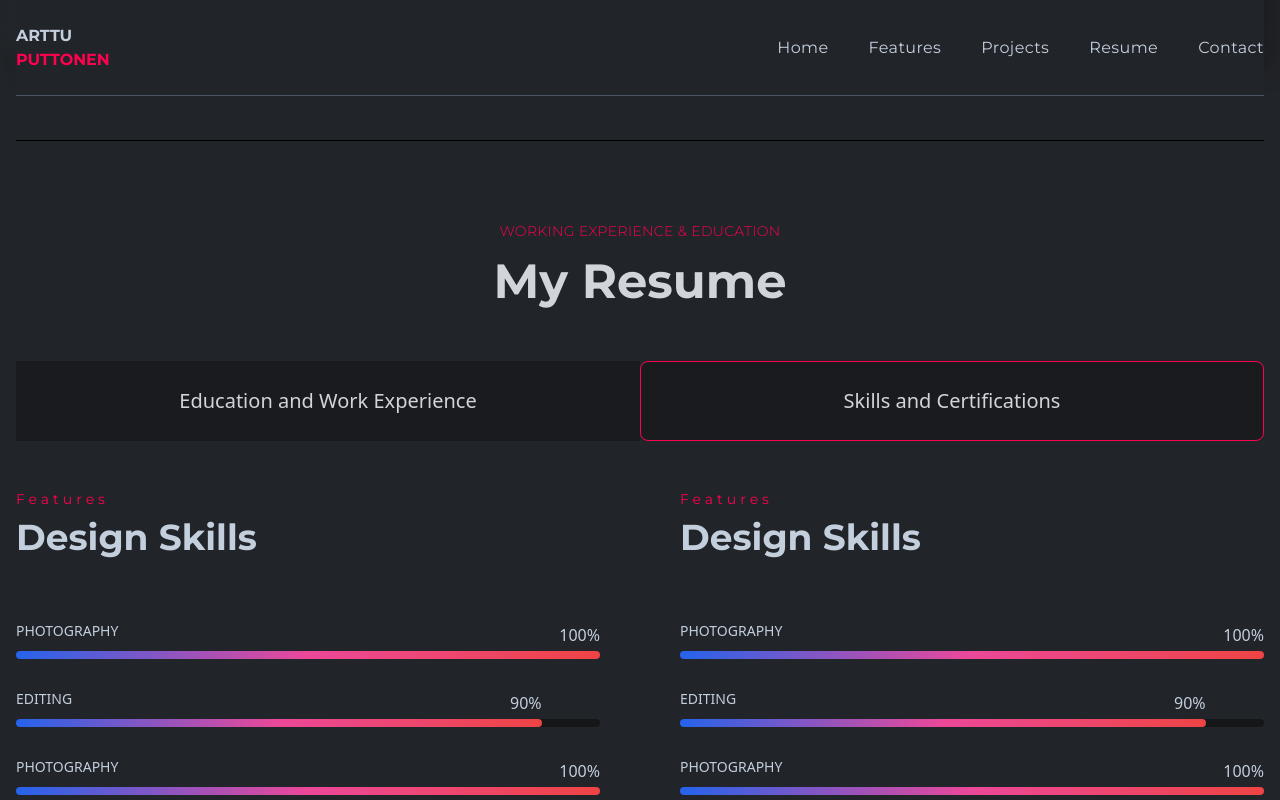
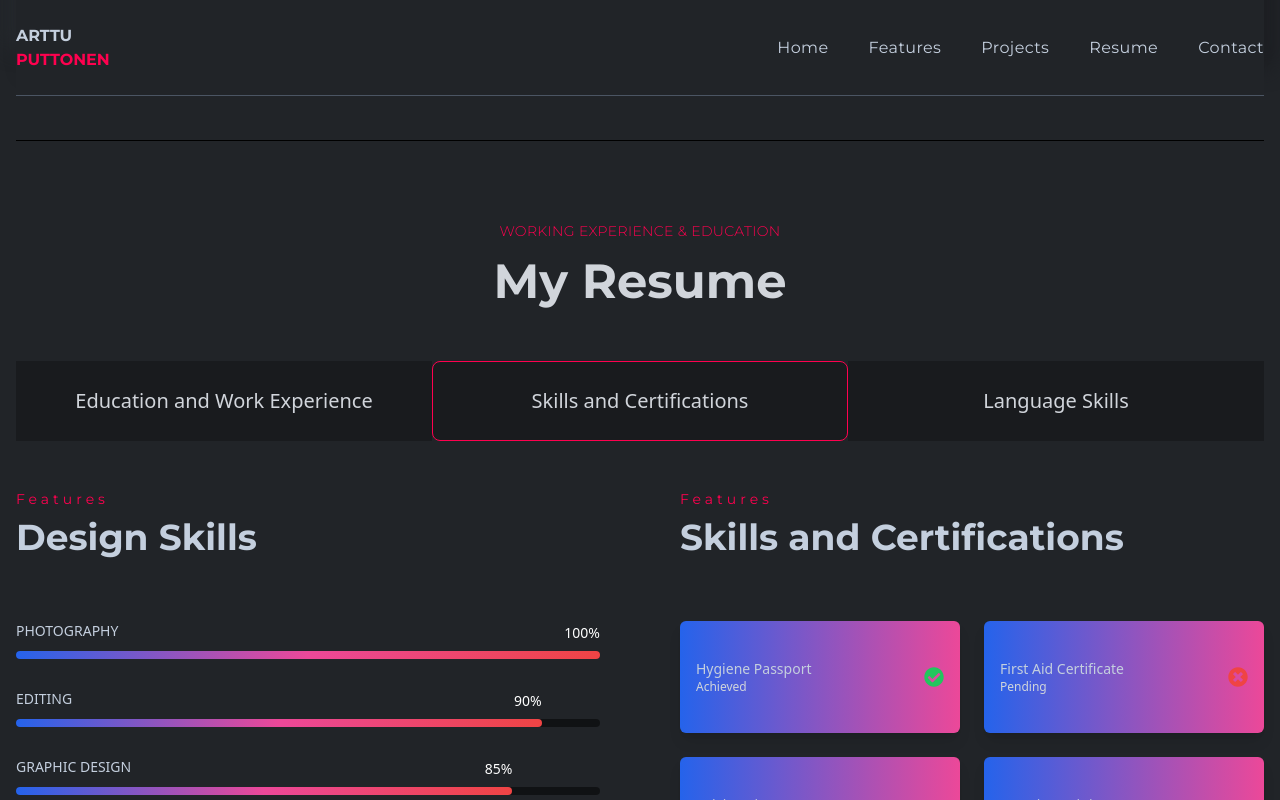
Before and after one commit to ArttuPuttonen/myPortfolio, a React (Create React App) app: page / in a window 1280 px wide. Both pictures are taken after a click on the item "Skills and Certifications". Shown: the part 2788-3588 px from the top of the page. Built offline with nearby package versions, Linux system fonts and the light colour scheme; the HTML template or start-up script is replaced by a standard one.

Commit message:
resume changed

```diff
--- a/src/components/banner/LeftBanner.js
+++ b/src/components/banner/LeftBanner.js
@@ -4,7 +4,7 @@ import Social from '../layouts/Social';
 
 const LeftBanner = () => {
     const [text] = useTypewriter({
-        words: ['Software Engineer Student.', 'UI Designer.', 'Freelancer.'],
+        words: ['Student.', 'UI Designer.', 'Freelancer.'],
         loop: true,
         typeSpeed: 20,
         deleteSpeed: 10,
--- a/src/components/navbar/Navbar.js
+++ b/src/components/navbar/Navbar.js
@@ -34,7 +34,9 @@ function Navbar() {
                                 <div>
                                     <TextLogo pb="pb-3"/>
                                     <p className="text-sm text-gray-400 mt-2">
-                                        Lorem ipsum dolor, sit amet consectetur adipisicing elit. Nesciunt facilis eos quaerat odit exercitationem soluta sequi perspiciatis, dolorem incidunt reprehenderit. Facere incidunt voluptas sequi corporis quam itaque eveniet neque et!
+                                    I am Arttu Puttonen, a software engineering student and an entrepreneur. On this website you can
+                find information about me, my projects, and my education and work experience. If you want to contact me, you can do so
+                using the contact form at the bottom of this website.
                                     </p>
                                 </div>
                                 <ul className="flex flex-col gap-4">
--- /dev/null
+++ b/src/components/resume/LanguageSkills.js
@@ -0,0 +1,60 @@
+import React from "react";
+import { motion } from "framer-motion";
+
+const LanguageSkills = () => {
+    return (
+        <div className="w-full mt-14 flex flex-col lgl:flex-row items-center gap-10">
+            {/* Text Box for Description */}
+            <div className="lgl:w-1/3 flex-shrink-0 flex flex-col justify-center">
+                <div className="font-titleFont flex flex-col gap-2">
+                    <p className="text-sm text-designColor tracking-[4px]">Features</p>
+                    <h2 className="text-3xl md:text-4xl font-bold">Language Skills</h2>
+                </div>
+                <div className="text-gray-400 text-base leading-6 mt-4">
+                    <p>
+                        These language ratings are based on the <strong>CEFR</strong> framework
+                        (Common European Framework of Reference for Languages), which categorizes
+                        proficiency levels from A1 (Beginner) to C2 (Mastery).
+                    </p>
+                    <p className="mt-4">
+                        Finnish is my native language. I have a <strong>C1</strong> level in English,
+                        and I’m currently at <strong>A2</strong> level in Spanish. I am currently
+                        working on my Spanish, and my goal is to become B1 speaker.
+                    </p>
+                </div>
+            </div>
+
+            {/* Language Skills Progress Bars */}
+            <div className="lgl:w-2/3">
+                <div className="w-full flex flex-col gap-6">
+                    {[
+                        { language: "Finnish", level: "Native", percentage: "100" },
+                        { language: "English", level: "C1", percentage: "85" },
+                        { language: "Spanish", level: "A2", percentage: "40" },
+                    ].map((item, index) => (
+                        <div key={index} className="overflow-x-hidden">
+                            <p className="text-sm uppercase font-medium">
+                                {item.language} - {item.level}
+                            </p>
+                            <span className="w-full h-2 bg-opacity-50 bg-black inline-flex rounded-md mt-2">
+                                <motion.span
+                                    initial={{ x: "-100%", opacity: 0 }}
+                                    animate={{ x: 0, opacity: 1 }}
+                                    transition={{ duration: 0.5, delay: 0.5 }}
+                                    style={{ width: `${item.percentage}%` }}
+                                    className="h-full bg-gradient-to-r from-blue-600 via-pink-500 to-red-500 rounded-md relative"
+                                >
+                                    <span className="absolute -top-7 right-0 text-sm text-white">
+                                        {item.percentage}%
+                                    </span>
+                                </motion.span>
+                            </span>
+                        </div>
+                    ))}
+                </div>
+            </div>
+        </div>
+    );
+};
+
+export default LanguageSkills;
--- a/src/components/resume/Resume.js
+++ b/src/components/resume/Resume.js
@@ -1,41 +1,70 @@
-import React, { useState } from 'react';
-import Title from '../layouts/Title';
-import Education from './Education';
-import Skills from './Skills';
-
+import React, { useState } from "react";
+import Title from "../layouts/Title";
+import Education from "./Education";
+import Skills from "./Skills";
+import LanguageSkills from "./LanguageSkills";
 
 const Resume = () => {
-        const [educationData, setEducationData] = useState(true);
-        const [skillsData, setSkillsData] = useState(false);
+    const [educationData, setEducationData] = useState(true);
+    const [skillsData, setSkillsData] = useState(false);
+    const [languageData, setLanguageData] = useState(false);
+
     return (
-        <section id='resume' className="w-full py-20 border-b-[1px] border-b-black">
+        <section id="resume" className="w-full py-20 border-b-[1px] border-b-black">
             <div className="flex justify-center items-center text-center">
-            <Title title="Working Experience & Education"
-            des="My Resume"/>
+                <Title title="Working Experience & Education" des="My Resume" />
             </div>
             <div>
-            <ul className="w-full grid grid-cols-1 md:grid-cols-2">
-                <li onClick={()=> setEducationData(true) & setSkillsData(false)}  className={`${
-              educationData
-                ? "border-designColor rounded-lg"
-                : "border-transparent"
-            } resumeLi`}
+                <ul className="w-full grid grid-cols-1 md:grid-cols-3">
+                    {/* Education and Work Experience Tab */}
+                    <li
+                        onClick={() => {
+                            setEducationData(true);
+                            setSkillsData(false);
+                            setLanguageData(false);
+                        }}
+                        className={`${
+                            educationData ? "border-designColor rounded-lg" : "border-transparent"
+                        } resumeLi`}
                     >
-                    Education and Work Experience
+                        Education and Work Experience
                     </li>
 
+                    {/* Skills and Certifications Tab */}
+                    <li
+                        onClick={() => {
+                            setEducationData(false);
+                            setSkillsData(true);
+                            setLanguageData(false);
+                        }}
+                        className={`${
+                            skillsData ? "border-designColor rounded-lg" : "border-transparent"
+                        } resumeLi`}
+                    >
+                        Skills and Certifications
+                    </li>
 
-                <li onClick={()=> setEducationData(false) & setSkillsData(true)} className={`${
-              skillsData
-                ? "border-designColor rounded-lg"
-                : "border-transparent"
-            } resumeLi`}>Skills and Certifications </li>
-            </ul>
+                    {/* Language Skills Tab */}
+                    <li
+                        onClick={() => {
+                            setEducationData(false);
+                            setSkillsData(false);
+                            setLanguageData(true);
+                        }}
+                        className={`${
+                            languageData ? "border-designColor rounded-lg" : "border-transparent"
+                        } resumeLi`}
+                    >
+                        Language Skills
+                    </li>
+                </ul>
             </div>
+            {/* Render Sections Based on Selected Tab */}
             {educationData && <Education />}
             {skillsData && <Skills />}
+            {languageData && <LanguageSkills />}
         </section>
     );
-}
+};
 
 export default Resume;
--- a/src/components/resume/Skills.js
+++ b/src/components/resume/Skills.js
@@ -1,152 +1,80 @@
-import React from 'react';
-import { motion } from 'framer-motion';
-
+import React from "react";
+import { motion } from "framer-motion";
+import { FaCheckCircle, FaTimesCircle } from "react-icons/fa";
 
 const Skills = () => {
     return (
         <div>
-            <motion.div initial={{opacity:0}} animate={{opacity:1, transition:{duration:.5}}}
-            className="w-full flex flex-col lgl:flex-row gap-10 lgl:gap-20">
-            <div className="w-full lgl:w-1/2">
+            <motion.div
+                initial={{ opacity: 0 }}
+                animate={{ opacity: 1, transition: { duration: 0.5 } }}
+                className="w-full flex flex-col lgl:flex-row gap-10 lgl:gap-20 items-stretch"
+            >
+                {/* Design Skills Section */}
+                <div className="w-full lgl:w-1/2 flex flex-col justify-between">
                     <div className="py-12 pb-2 font-titleFont flex flex-col gap-2">
                         <p className="text-sm text-designColor tracking-[4px]">Features</p>
                         <h2 className="text-3xl md:text-4xl font-bold">Design Skills</h2>
                     </div>
-            <div className="w-full mt-14 flex flex-col gap-6">
-                <div className="overflow-x-hidden">
-                    <p className="text-sm uppercase font-medium">Photography</p>
-                    <span className="w-full h-2 bgOpacity inline-flex rounded-md mt-2">
+                    <div className="w-full flex-grow mt-14 flex flex-col gap-6">
+                        {/* Skill Bars */}
+                        {[
+                            { skill: "Photography", percentage: "100" },
+                            { skill: "Editing", percentage: "90" },
+                            { skill: "Graphic Design", percentage: "85" },
+                            { skill: "Video Production", percentage: "80" },
+                            { skill: "Web Design", percentage: "75" },
+                            { skill: "Illustration", percentage: "70" },
+                        ].map((item, index) => (
+                            <div key={index} className="overflow-x-hidden">
+                                <p className="text-sm uppercase font-medium">{item.skill}</p>
+                                <span className="w-full h-2 bg-opacity-50 bg-black inline-flex rounded-md mt-2">
                                     <motion.span
-                        initial={{x:"-100%", opacity:0}}
-                        animate={{x:0, opacity:1,}}
-                        transition={{duration: 0.5, delay:0.5}}
-                        className="w-full h-full bg-gradient-to-r from-blue-600 via-pink-500 to-red-500 rounded-md relative">
-                            <span className="absolute -top-7 right-0">100%</span>
+                                        initial={{ x: "-100%", opacity: 0 }}
+                                        animate={{ x: 0, opacity: 1 }}
+                                        transition={{ duration: 0.5, delay: 0.5 }}
+                                        style={{ width: `${item.percentage}%` }}
+                                        className="h-full bg-gradient-to-r from-blue-600 via-pink-500 to-red-500 rounded-md relative"
+                                    >
+                                        <span className="absolute -top-7 right-0 text-sm text-white">
+                                            {item.percentage}%
+                                        </span>
                                     </motion.span>
                                 </span>
                             </div>
-                <div className="overflow-x-hidden">
-                    <p className="text-sm uppercase font-medium">Editing</p>
-                    <span className="w-full h-2 bgOpacity inline-flex rounded-md mt-2">
-                        <motion.span
-                        initial={{x:"-100%", opacity:0}}
-                        animate={{x:0, opacity:1,}}
-                        transition={{duration: 0.5, delay:0.5}} className="w-[90%] h-full bg-gradient-to-r from-blue-600 via-pink-500 to-red-500 rounded-md relative">
-                            <span className="absolute -top-7 right-0">90%</span>
-                        </motion.span>
-                    </span>
-                </div>
-                <div className="overflow-x-hidden">
-                    <p className="text-sm uppercase font-medium">Photography</p>
-                    <span className="w-full h-2 bgOpacity inline-flex rounded-md mt-2">
-                        <motion.span
-                        initial={{x:"-100%", opacity:0}}
-                        animate={{x:0, opacity:1,}}
-                        transition={{duration: 0.5, delay:0.5}}
-                        className="w-full h-full bg-gradient-to-r from-blue-600 via-pink-500 to-red-500 rounded-md relative">
-                            <span className="absolute -top-7 right-0">100%</span>
-                        </motion.span>
-                    </span>
-                </div>
-                <div className="overflow-x-hidden">
-                    <p className="text-sm uppercase font-medium">Editing</p>
-                    <span className="w-full h-2 bgOpacity inline-flex rounded-md mt-2">
-                        <motion.span
-                        initial={{x:"-100%", opacity:0}}
-                        animate={{x:0, opacity:1,}}
-                        transition={{duration: 0.5, delay:0.5}} className="w-[90%] h-full bg-gradient-to-r from-blue-600 via-pink-500 to-red-500 rounded-md relative">
-                            <span className="absolute -top-7 right-0">90%</span>
-                        </motion.span>
-                    </span>
-                </div>
-                <div className="overflow-x-hidden">
-                    <p className="text-sm uppercase font-medium">Editing</p>
-                    <span className="w-full h-2 bgOpacity inline-flex rounded-md mt-2">
-                        <motion.span
-                        initial={{x:"-100%", opacity:0}}
-                        animate={{x:0, opacity:1,}}
-                        transition={{duration: 0.5, delay:0.5}} className="w-[90%] h-full bg-gradient-to-r from-blue-600 via-pink-500 to-red-500 rounded-md relative">
-                            <span className="absolute -top-7 right-0">90%</span>
-                        </motion.span>
-                    </span>
-                </div>
-
+                        ))}
                     </div>
                 </div>
 
-
-
-
-
-            <div className="w-full lgl:w-1/2">
+                {/* Certifications Section */}
+                <div className="w-full lgl:w-1/2 flex flex-col justify-between">
                     <div className="py-12 pb-2 font-titleFont flex flex-col gap-2">
                         <p className="text-sm text-designColor tracking-[4px]">Features</p>
-                <h2 className="text-3xl md:text-4xl font-bold">Design Skills</h2>
+                        <h2 className="text-3xl md:text-4xl font-bold">Skills and Certifications</h2>
                     </div>
-            <div className="w-full mt-14 flex flex-col gap-6">
-                <div className="overflow-x-hidden">
-                    <p className="text-sm uppercase font-medium">Photography</p>
-                    <span className="w-full h-2 bgOpacity inline-flex rounded-md mt-2">
-                        <motion.span
-                        initial={{x:"-100%", opacity:0}}
-                        animate={{x:0, opacity:1,}}
-                        transition={{duration: 0.5, delay:0.5}}
-                        className="w-full h-full bg-gradient-to-r from-blue-600 via-pink-500 to-red-500 rounded-md relative">
-                            <span className="absolute -top-7 right-0">100%</span>
-                        </motion.span>
-                    </span>
+                    <div className="w-full flex-grow mt-14 grid grid-cols-2 gap-6">
+                        {/* Static Skills / Certifications */}
+                        {[
+                            { name: "Hygiene Passport", status: "Achieved", icon: <FaCheckCircle className="text-green-500 text-xl" /> },
+                            { name: "First Aid Certificate", status: "Pending", icon: <FaTimesCircle className="text-red-500 text-xl" /> },
+                            { name: "Driving License", status: "Achieved", icon: <FaCheckCircle className="text-green-500 text-xl" /> },
+                            { name: "Security Training", status: "Pending", icon: <FaTimesCircle className="text-red-500 text-xl" /> },
+                            { name: "Leadership Training", status: "Achieved", icon: <FaCheckCircle className="text-green-500 text-xl" /> },
+                            { name: "Advanced Excel Skills", status: "Achieved", icon: <FaCheckCircle className="text-green-500 text-xl" /> },
+                        ].map((item, index) => (
+                            <div key={index} className="bg-gradient-to-r from-blue-600 to-pink-500 p-4 rounded-md shadow-lg flex items-center justify-between">
+                                <div>
+                                    <p className="text-sm font-medium">{item.name}</p>
+                                    <p className="text-xs text-gray-300">{item.status}</p>
                                 </div>
-                <div className="overflow-x-hidden">
-                    <p className="text-sm uppercase font-medium">Editing</p>
-                    <span className="w-full h-2 bgOpacity inline-flex rounded-md mt-2">
-                        <motion.span
-                        initial={{x:"-100%", opacity:0}}
-                        animate={{x:0, opacity:1,}}
-                        transition={{duration: 0.5, delay:0.5}} className="w-[90%] h-full bg-gradient-to-r from-blue-600 via-pink-500 to-red-500 rounded-md relative">
-                            <span className="absolute -top-7 right-0">90%</span>
-                        </motion.span>
-                    </span>
+                                {item.icon}
                             </div>
-                <div className="overflow-x-hidden">
-                    <p className="text-sm uppercase font-medium">Photography</p>
-                    <span className="w-full h-2 bgOpacity inline-flex rounded-md mt-2">
-                        <motion.span
-                        initial={{x:"-100%", opacity:0}}
-                        animate={{x:0, opacity:1,}}
-                        transition={{duration: 0.5, delay:0.5}}
-                        className="w-full h-full bg-gradient-to-r from-blue-600 via-pink-500 to-red-500 rounded-md relative">
-                            <span className="absolute -top-7 right-0">100%</span>
-                        </motion.span>
-                    </span>
-                </div>
-                <div className="overflow-x-hidden">
-                    <p className="text-sm uppercase font-medium">Editing</p>
-                    <span className="w-full h-2 bgOpacity inline-flex rounded-md mt-2">
-                        <motion.span
-                        initial={{x:"-100%", opacity:0}}
-                        animate={{x:0, opacity:1,}}
-                        transition={{duration: 0.5, delay:0.5}} className="w-[90%] h-full bg-gradient-to-r from-blue-600 via-pink-500 to-red-500 rounded-md relative">
-                            <span className="absolute -top-7 right-0">90%</span>
-                        </motion.span>
-                    </span>
-                </div>
-                <div className="overflow-x-hidden">
-                    <p className="text-sm uppercase font-medium">Editing</p>
-                    <span className="w-full h-2 bgOpacity inline-flex rounded-md mt-2">
-                        <motion.span
-                        initial={{x:"-100%", opacity:0}}
-                        animate={{x:0, opacity:1,}}
-                        transition={{duration: 0.5, delay:0.5}} className="w-[90%] h-full bg-gradient-to-r from-blue-600 via-pink-500 to-red-500 rounded-md relative">
-                            <span className="absolute -top-7 right-0">90%</span>
-                        </motion.span>
-                    </span>
-                </div>
-
+                        ))}
                     </div>
                 </div>
             </motion.div>
         </div>
     );
-}
+};
 
 export default Skills;
```
Lines whose indentation alone changed are shown as unchanged.
